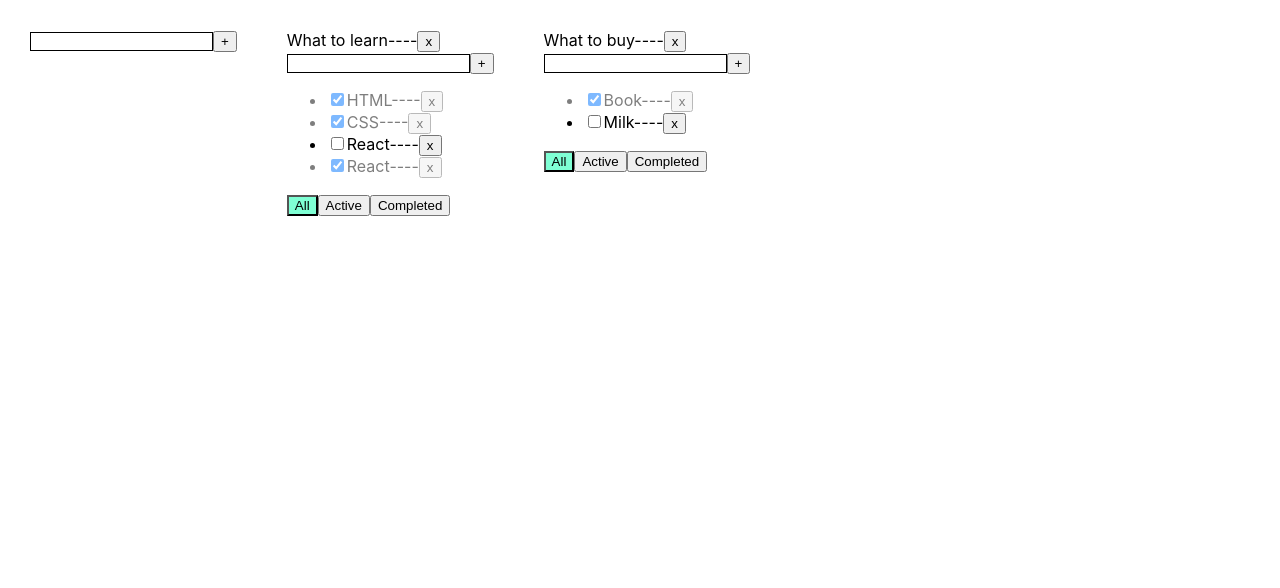
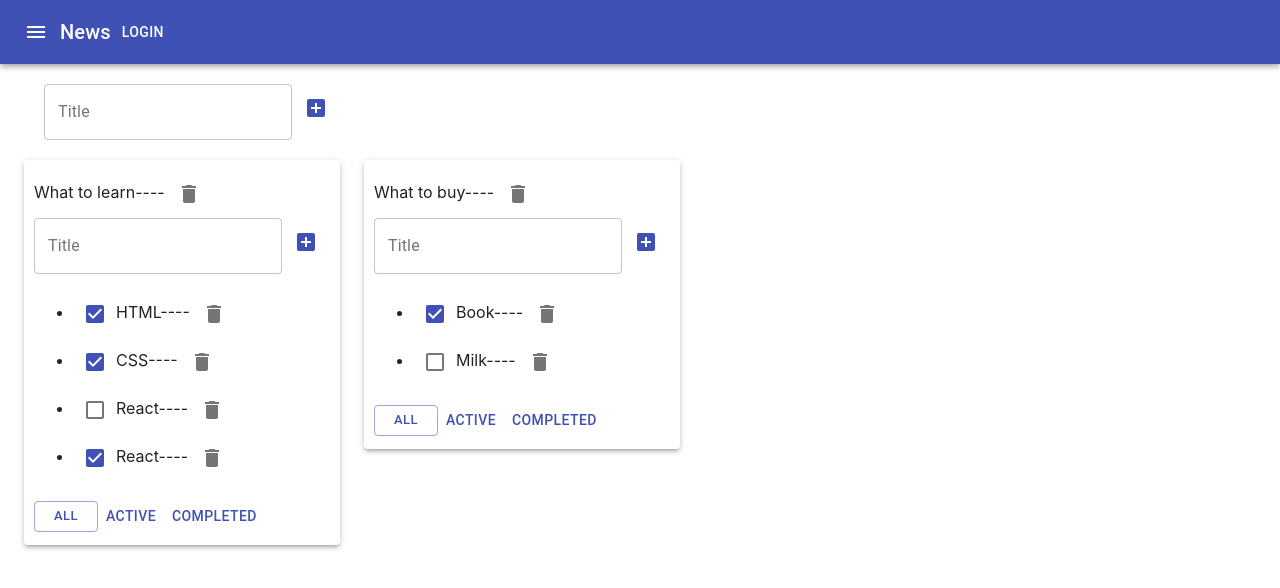
Before and after one commit to Peleka/TodoList, a React (Create React App) app: page / in a window 1280 px wide. Shown: the top 588 px of the page. Built offline with nearby package versions, Linux system fonts and the light colour scheme.

Commit message:
material ui

```diff
--- a/package.json
+++ b/package.json
@@ -3,6 +3,8 @@
   "version": "0.1.0",
   "private": true,
   "dependencies": {
+    "@material-ui/core": "^4.11.4",
+    "@material-ui/icons": "^4.11.2",
     "@testing-library/jest-dom": "^4.2.4",
     "@testing-library/react": "^9.3.2",
     "@testing-library/user-event": "^7.1.2",
--- a/src/AddItemForm.tsx
+++ b/src/AddItemForm.tsx
@@ -1,10 +1,12 @@
 import React, {useState, KeyboardEvent, ChangeEvent} from 'react'
+import {Button, IconButton, TextField} from "@material-ui/core";
+import {AddBox} from "@material-ui/icons";
 
 type AddItemFormType = {
     addItem: (title: string) => void
 }
 
-function AddItemForm(props: AddItemFormType){
+function AddItemForm(props: AddItemFormType) {
     const [title, setTitle] = useState<string>("")
     const [error, setError] = useState<string | null>(null)
 
@@ -28,15 +30,24 @@ function AddItemForm(props: AddItemFormType){
         }
     }
 
-    return(
+    return (
         <div>
-            <input className={error ? 'error' : 'input'}
-                   value={title}
-                   onChange={onChangeTitle}
-                   onKeyPress={onKeyPressAddItem}
+            <TextField
+                variant="outlined"
+                error={!!error}
+                value={title}
+                onChange={onChangeTitle}
+                onKeyPress={onKeyPressAddItem}
+                label={"Title"}
+                helperText={error}
             />
-            <button onClick={onClickAddItem}>+</button>
-            <div className={error ? 'error' : ''}>{error}</div>
+            <IconButton
+                // variant={"contained"}
+                color={"primary"}
+                onClick={onClickAddItem}
+            >
+                <AddBox/>
+            </IconButton>
         </div>
     )
 }
--- a/src/App.css
+++ /dev/null
@@ -1,28 +0,0 @@
-.App {
-  padding: 30px;
-  display: flex;
-}
-
-.App > div {
-  margin-right: 50px;
-}
-
-.isDone {
-  opacity: 0.5;
-}
-
-.active {
-  background-color: aquamarine;
-}
-
-.error {
-  border-color: #b8050b;
-  color: #b8050b;
-}
-
-.input {
-  border: none;
-  outline: none;
-  border: 1px solid;
-  border-color: black;
-}
--- a/src/App.tsx
+++ b/src/App.tsx
@@ -1,8 +1,10 @@
 import React, {useState} from 'react';
-import './App.css';
+import classes from './App.module.css';
 import Todolist from "./Todolist";
 import {v1} from 'uuid';
 import AddItemForm from "./AddItemForm";
+import {AppBar, Button, Container, Grid, IconButton, Paper, Toolbar, Typography} from "@material-ui/core";
+import {Menu} from '@material-ui/icons';
 
 export type TaskType = {
     id: string
@@ -32,7 +34,6 @@ function App() {
         {id: todoListID_1, title: "What to learn", filter: "all"},
         {id: todoListID_2, title: "What to buy", filter: "all"},
     ])
-
     const [tasks, setTasks] = useState<TaskStateType>({
         [todoListID_1]: [
             {id: v1(), title: "HTML", isDone: true},
@@ -49,6 +50,7 @@ function App() {
     function changeFilter(value: FilterValuesType, todolistID: string) {
         setTodolists(todoLists.map(tl => tl.id === todolistID ? {...tl, filter: value} : tl))
     }
+
     function removeTask(taskID: string, todolistID: string) {
         // const filteredTasks = tasks[todolistID].filter(t => t.id !== taskID)
         // tasks[todolistID] = filteredTasks
@@ -56,6 +58,7 @@ function App() {
 
         setTasks({...tasks, [todolistID]: tasks[todolistID].filter(t => t.id !== taskID)})
     }
+
     function addTasks(title: string, todolistID: string) {
         const newTask: TaskType = {
             id: v1(),
@@ -86,7 +89,7 @@ function App() {
 
     function changeTodoListTitle(todolistID: string, title: string) {
         const todolist = todoLists.find(t => t.id === todolistID)
-        if(todolist) {
+        if (todolist) {
             todolist.title = title
         }
         setTodolists([...todoLists])
@@ -118,6 +121,8 @@ function App() {
 
     const todoListsComponents = todoLists.map(tl => {
         return (
+            <Grid item>
+                <Paper elevation={3} style={{padding: "10px"}}>
                     <Todolist
                         key={tl.id}
                         todolistID={tl.id}
@@ -132,13 +137,32 @@ function App() {
                         changeTaskTitle={changeTaskTitle}
                         changeTodoListTitle={changeTodoListTitle}
                     />
+                </Paper>
+            </Grid>
         )
     })
 
     return (
         <div className="App">
+            <AppBar position="static">
+                <Toolbar>
+                    <IconButton edge="start" className={classes.menuButton} color="inherit" aria-label="menu">
+                        <Menu/>
+                    </IconButton>
+                    <Typography variant="h6" className={classes.title}>
+                        News
+                    </Typography>
+                    <Button color="inherit">Login</Button>
+                </Toolbar>
+            </AppBar>
+            <Container fixed>
+                <Grid container style={{padding: "20px"}}>
                     <AddItemForm addItem={addTodoList}/>
+                </Grid>
+                <Grid container spacing={3}>
                     {todoListsComponents}
+                </Grid>
+            </Container>
         </div>
     );
 }
--- a/src/EditableSpan.tsx
+++ b/src/EditableSpan.tsx
@@ -1,8 +1,9 @@
 import React, {ChangeEvent, useState} from "react";
+import {TextField} from "@material-ui/core";
 
 type EditableSpanPropsType = {
     title: string
-    changeTaskTitleHandler: (title:string) => void
+    changeTaskTitleHandler: (title: string) => void
 }
 
 export function EditableSpan(props: EditableSpanPropsType) {
@@ -24,11 +25,13 @@ export function EditableSpan(props: EditableSpanPropsType) {
     }
 
     return editMode
-        ? <input
+        ? <TextField
+            variant={"outlined"}
             value={title}
             onChange={onChangeTitleHandler}
             autoFocus
             onBlur={activateVieMode}
+
         />
         : <span onDoubleClick={activateEditMode}>{props.title}----</span>
 }
--- a/src/Todolist.tsx
+++ b/src/Todolist.tsx
@@ -2,6 +2,8 @@ import React, {ChangeEvent} from 'react'
 import {FilterValuesType, TaskType} from "./App";
 import AddItemForm from "./AddItemForm";
 import {EditableSpan} from "./EditableSpan";
+import {Button, Checkbox, IconButton} from "@material-ui/core";
+import {Delete} from "@material-ui/icons";
 
 
 type TodolistPropsType = {
@@ -24,21 +26,22 @@ function Todolist(props: TodolistPropsType) {
                 props.changeTaskStatus(t.id, e.currentTarget.checked, props.todolistID)
             const changeTaskTitleHandler = (title: string) =>
                 props.changeTaskTitle(t.id, title, props.todolistID)
+
             return (
                 <li key={t.id} className={t.isDone ? 'isDone' : ''}>
-                    <input
+                    {/*<input onChange={onChangeTaskStatus} type={"checkbox"} checked={t.isDone} />*/}
+                    <Checkbox
+                        checked={t.isDone}
+                        color={"primary"}
                         onChange={onChangeTaskStatus}
-                        type={"checkbox"}
-                        checked={t.isDone}
                     />
                     <EditableSpan
                         title={t.title}
                         changeTaskTitleHandler={changeTaskTitleHandler}
                     />
-                    <button onClick={() => {
-                        props.removeTask(t.id, props.todolistID)
-                    }}>x
-                    </button>
+                    <IconButton onClick={() => props.removeTask(t.id, props.todolistID)}>
+                        <Delete/>
+                    </IconButton>
                 </li>
             )
         }
@@ -58,24 +61,37 @@ function Todolist(props: TodolistPropsType) {
     return (
         <div>
             <EditableSpan title={props.title} changeTaskTitleHandler={changeTodoListTitle}/>
-            <button onClick={onClickRemoveTodolist}>x</button>
+            {/*<button onClick={onClickRemoveTodolist}>x</button>*/}
+            <IconButton onClick={onClickRemoveTodolist}>
+                <Delete/>
+            </IconButton>
             <AddItemForm addItem={addTask}/>
             <ul>
                 {tasks}
             </ul>
             <div>
-                <button
-                    className={props.filter === 'all' ? 'active' : ''}
-                    onClick={onClickAllHandler}>All
-                </button>
-                <button
-                    className={props.filter === 'active' ? 'active' : ''}
-                    onClick={onClickActiveHandler}>Active
-                </button>
-                <button
-                    className={props.filter === 'completed' ? 'active' : ''}
-                    onClick={onClickCompletedHandler}>Completed
-                </button>
+                <Button
+                    variant={props.filter === 'all' ? 'outlined' : 'text'}
+                    size={"small"}
+                    color={'primary'}
+                    onClick={onClickAllHandler}
+                >
+                    All
+                </Button>
+                <Button
+                    variant={props.filter === 'active' ? 'outlined' : 'text'}
+                    color={'primary'}
+                    onClick={onClickActiveHandler}
+                >
+                    Active
+                </Button>
+                <Button
+                    variant={props.filter === 'completed' ? 'outlined' : 'text'}
+                    color={'primary'}
+                    onClick={onClickCompletedHandler}
+                >
+                    Completed
+                </Button>
             </div>
         </div>
     )
```
Also changed, not shown: src/App.module.css (added), 1 other file (tests, documents, lock files or other folders). Lines whose indentation alone changed are shown as unchanged.
